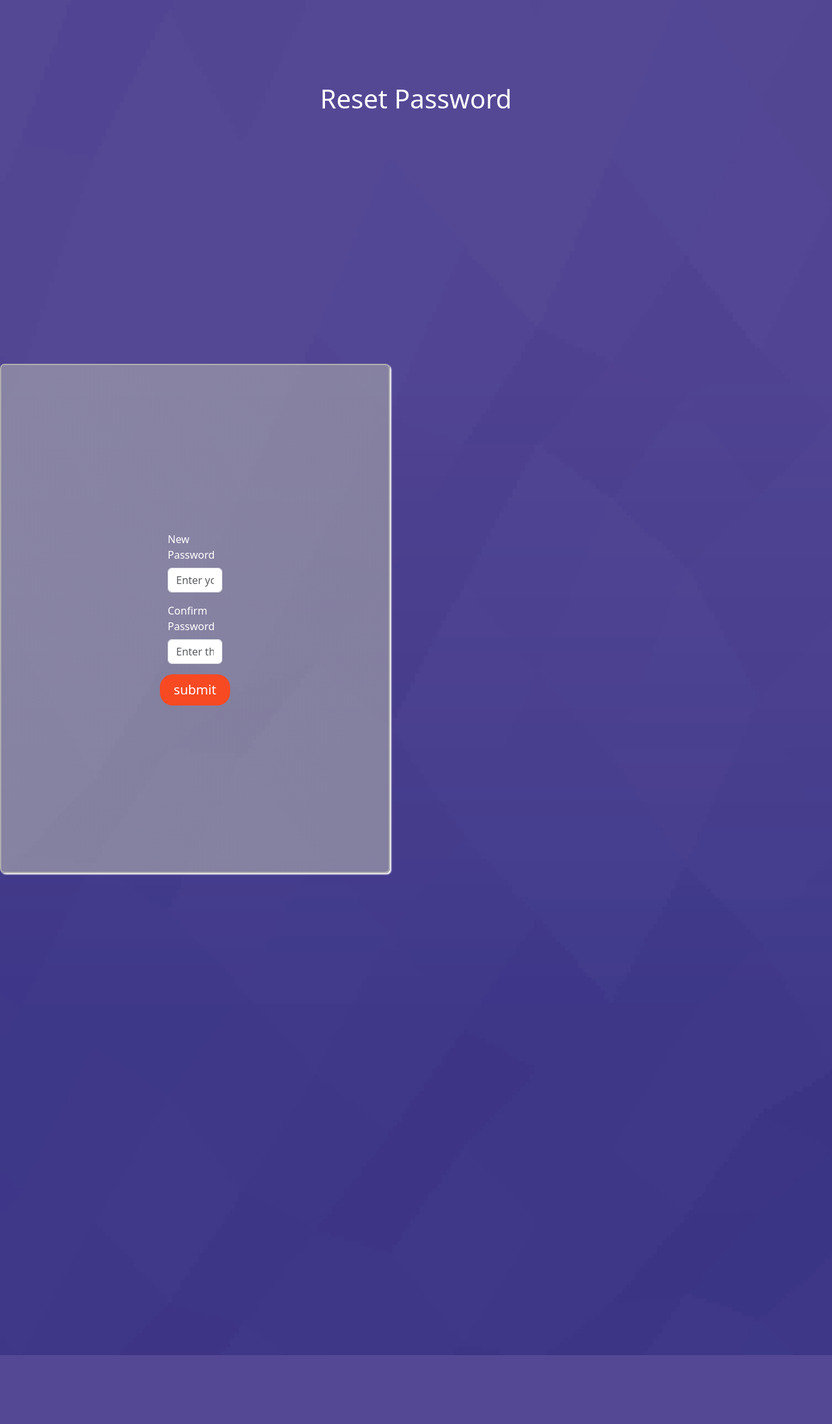
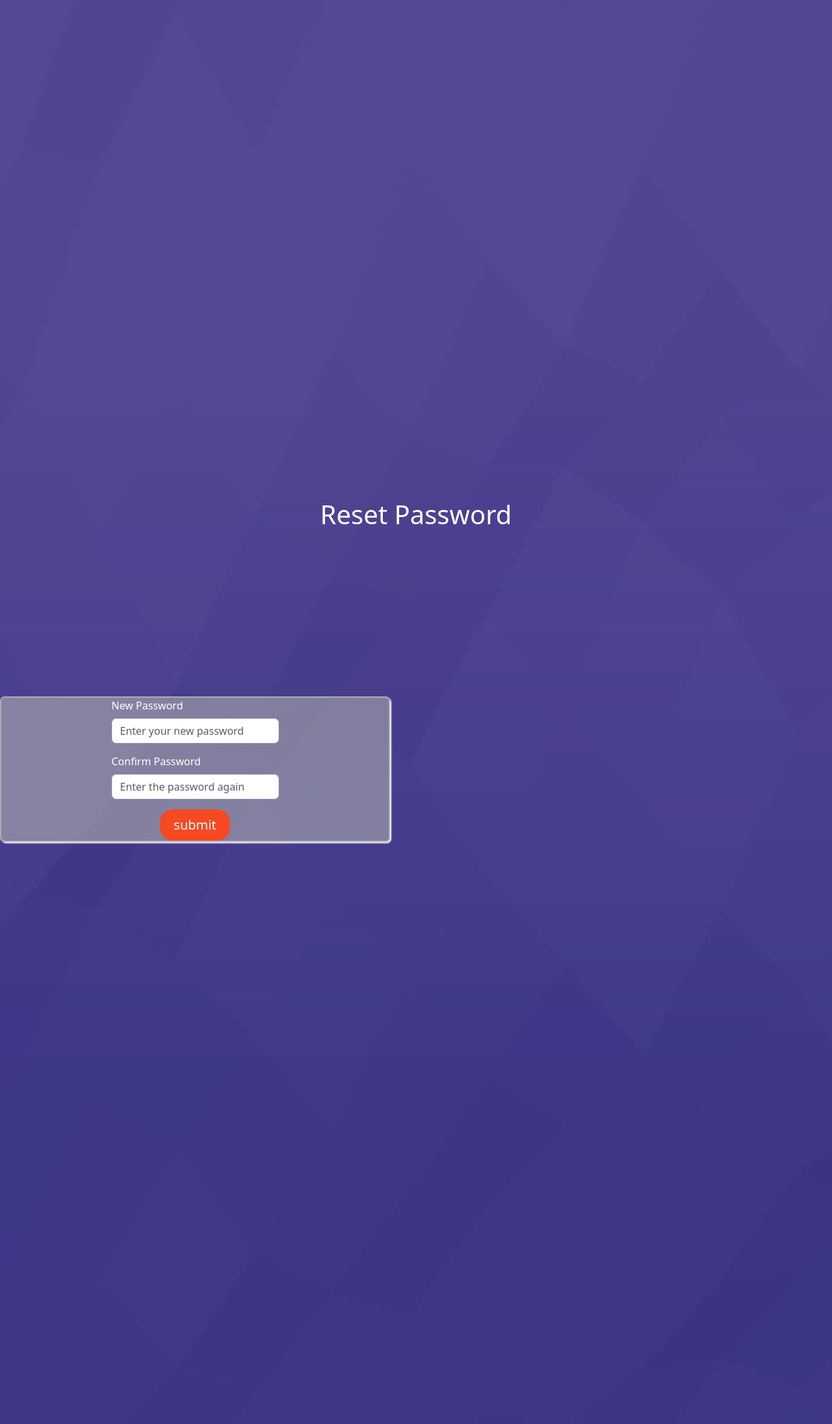
Before and after one commit to Hariharan-mk-14/Hotelproject, a Django app: page /new-password-set/ in a window 1280 px wide. Shown: the whole page at 65% size. Before the commit the page ends 2086 px from the top, so only its background shows below. Run offline with Django 5.2, Linux system fonts and the light colour scheme.

Commit message:
Update passwordset.html

```diff
--- a/hotelapp/templates/passwordset.html
+++ b/hotelapp/templates/passwordset.html
@@ -7,30 +7,31 @@
     <title>Password Reset</title>
     <link href="https://cdn.jsdelivr.net/npm/bootstrap@5.3.0/dist/css/bootstrap.min.css" rel="stylesheet">
     <style>
-        .form-div{
+          .form-div{
 
     background:url("{% static 'img/background.png' %}") ;
     background-repeat: no-repeat;
     background-size: cover;
+    padding-top: 60%;
+    padding-bottom: 70%;
+    color: white;
 
-    color: white;
-    padding-top: 35%;
-    padding-bottom: 60%;
 }
 .sign-form{
     display: flex;
     flex-direction: column;
     align-items: center;
     justify-content: center;
-    margin-top: 30%;
-    margin-bottom: 43%;
+
     max-width: 600px;
     width: 100%;
     border: 2px solid rgb(175, 174, 174);
     box-shadow: 2px 2px 2px rgb(255, 255, 255);
     border-radius: 7px;
     background:linear-gradient(45deg,rgba(177, 177, 177, 0.603),rgba(170, 170, 170, 0.589));
-    padding: 20%;
+    margin-top: 20%;
+
+
 }
 .login-btn {
                 background-color: #f74922;
@@ -46,7 +47,7 @@
     </style>
 </head>
 <body>
-    <div class="form-div " style="padding-top: 10%;padding-bottom: 15%;">
+    <div class="form-div " >
         <h1 class="text-center">Reset Password </h1>
         <form action="{% url 'new_password_set' %}" method="post" class="sign-form">
             {% csrf_token %}
```
